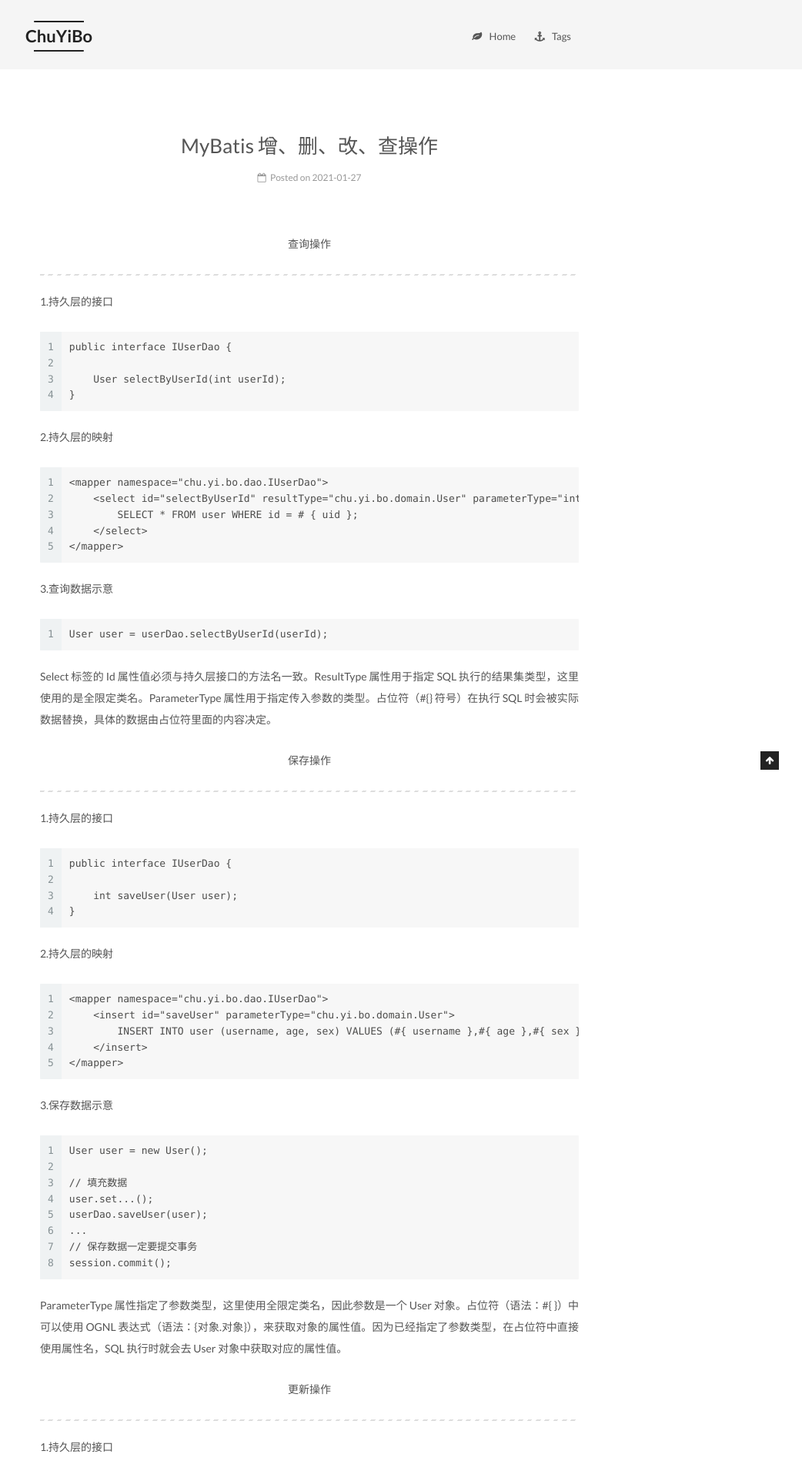
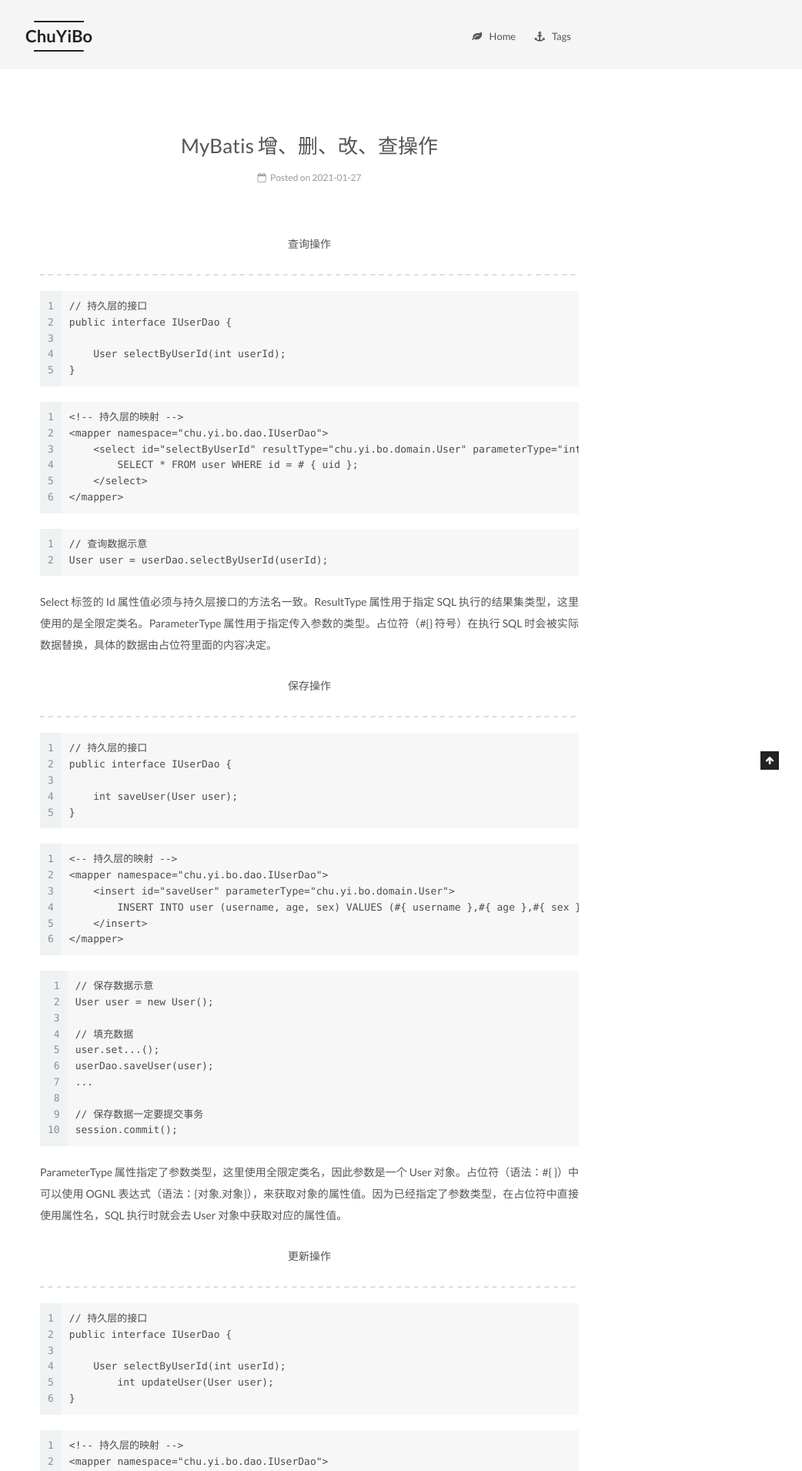
Before and after one commit to chuyibo/chuyibo.github.io, a Jekyll site: the page built from _posts/2021-01-27-MyBatis 学习笔记03.md, in a window 1280 px wide. Shown: the top 1911 px of the page at 77% size, without its empty margins (238-1280 px from the left). Built offline with Jekyll 4.4.1, drawn with Linux system fonts in a browser that asks for light colours; some of the changed text lies outside the part shown.

Commit message:
2021/02/13

````diff
--- a/_posts/2021-01-27-MyBatis 学习笔记03.md
+++ b/_posts/2021-01-27-MyBatis 学习笔记03.md
@@ -9,20 +9,18 @@ tags:
 
 <p align="center">查询操作</p>
 
----
-
-1.持久层的接口
+----
 
 ```
+// 持久层的接口
 public interface IUserDao {
 
     User selectByUserId(int userId);
 }
 ```
 
-2.持久层的映射
-
 ```
+<!-- 持久层的映射 -->
 <mapper namespace="chu.yi.bo.dao.IUserDao">
     <select id="selectByUserId" resultType="chu.yi.bo.domain.User" parameterType="int">
     	SELECT * FROM user WHERE id = # { uid };
@@ -30,9 +28,8 @@ public interface IUserDao {
 </mapper>
 ```
 
-3.查询数据示意
-
 ```
+// 查询数据示意
 User user = userDao.selectByUserId(userId);
 ```
 
@@ -42,18 +39,16 @@ Select 标签的 Id 属性值必须与持久层接口的方法名一致。Result
 
 ----
 
-1.持久层的接口
-
 ```
+// 持久层的接口
 public interface IUserDao {
 
     int saveUser(User user);
 }
 ```
 
-2.持久层的映射
-
 ```
+<-- 持久层的映射 -->
 <mapper namespace="chu.yi.bo.dao.IUserDao">
     <insert id="saveUser" parameterType="chu.yi.bo.domain.User">
     	INSERT INTO user (username, age, sex) VALUES (#{ username },#{ age },#{ sex });
@@ -61,15 +56,15 @@ public interface IUserDao {
 </mapper>
 ```
 
-3.保存数据示意
-
 ```
+// 保存数据示意
 User user = new User();
 
 // 填充数据
 user.set...();
 userDao.saveUser(user);
 ...
+
 // 保存数据一定要提交事务
 session.commit();
 ```
@@ -80,9 +75,8 @@ ParameterType 属性指定了参数类型，这里使用全限定类名，因此
 
 ----
 
-1.持久层的接口
-
 ```
+// 持久层的接口
 public interface IUserDao {
 
     User selectByUserId(int userId);
@@ -90,9 +84,8 @@ public interface IUserDao {
 }
 ```
 
-2.持久层的映射
-
 ```
+<!-- 持久层的映射 -->
 <mapper namespace="chu.yi.bo.dao.IUserDao">
     <select id="selectByUserId" resultType="chu.yi.bo.domain.User" parameterType="int">
     	SELECT * FROM user WHERE id = #{uid};
@@ -103,10 +96,8 @@ public interface IUserDao {
 </mapper>
 ```
 
-3.更新数据示意
-
 ```
-// 先查询再更新
+// 更新数据示意，先查询再更新
 User user = userDao.findById(userId);
 
 // 重置数据
@@ -122,18 +113,16 @@ session.commit();
 
 ----
 
-1.持久层的接口
-
 ```
+// 持久层的接口
 public interface IUserDao {
 
     int deleteByUserId(Integer userId);
 }
 ```
 
-2.持久层的映射
-
 ```
+<!-- 持久层的映射 -->
 <mapper namespace="chu.yi.bo.dao.IUserDao">
     <delete id="deleteByUserId" parameterType="int">
     	DELETE FROM user WHERE id = #{uid};
@@ -141,9 +130,8 @@ public interface IUserDao {
 </mapper>
 ```
 
-3.数据删除示意
-
 ```
+// 数据删除示意
 userDao.deleteByUserId(userId);
 ```
 
@@ -151,18 +139,16 @@ userDao.deleteByUserId(userId);
 
 ----
 
-1.持久层的接口
-
 ```
+// 持久层的接口
 public interface IUserDao {
 
     List<User> selectByUsername(String username);
 }
 ```
 
-2.持久层的映射
-
 ```
+<!-- 持久层的映射 -->
 <mapper namespace="chu.yi.bo.dao.IUserDao">
 	<select id="selectByUsername" resultType="chu.yi.bo.domain.User" parameterType="string">
 		select * from user where username like '%${value}%';
@@ -170,9 +156,8 @@ public interface IUserDao {
 </mapper>
 ```
 
-3.模糊查询示意
-
 ```
+// 模糊查询示意
 List<User> users = userDao.findByName(userName);
 ```
 
````
